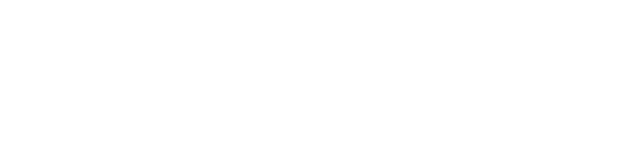
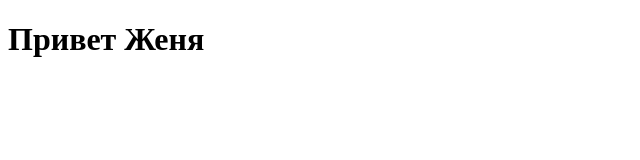
Before and after one commit to Huntscry/learm-javascript, a plain HTML site: page 2-1.html in a window 1280 px wide. Shown: the whole page, without its empty margins (0-640 px from the left). Drawn offline with Linux system fonts and the light colour scheme.

Commit message:
feat: add h1

```diff
--- a/2-1.html
+++ b/2-1.html
@@ -6,6 +6,7 @@
     <title>Document</title>
 </head>
 <body>
+    <h1>Привет Женя</h1>
     <script>
         alert('Привет мир!')
     </script>
```
